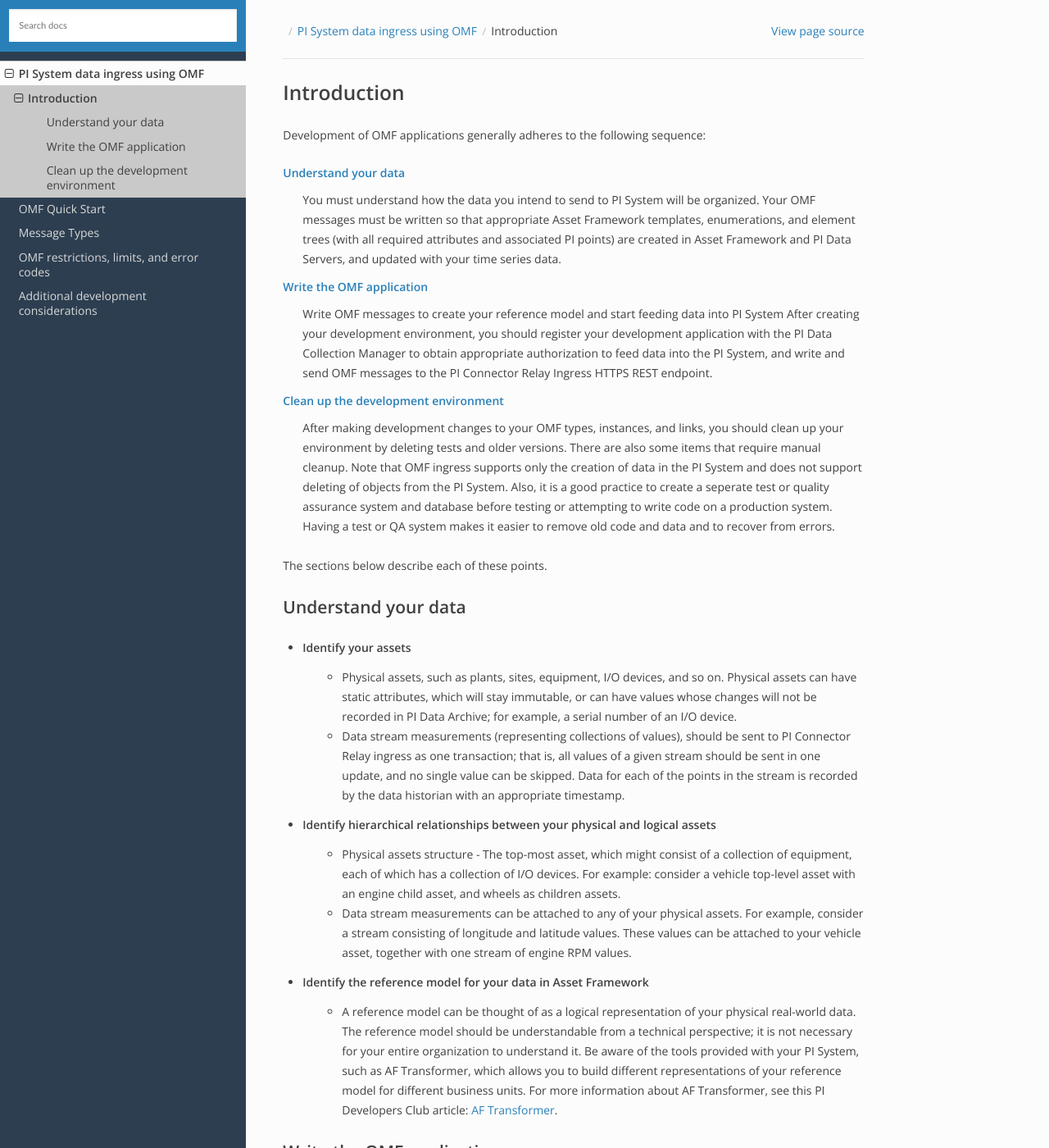
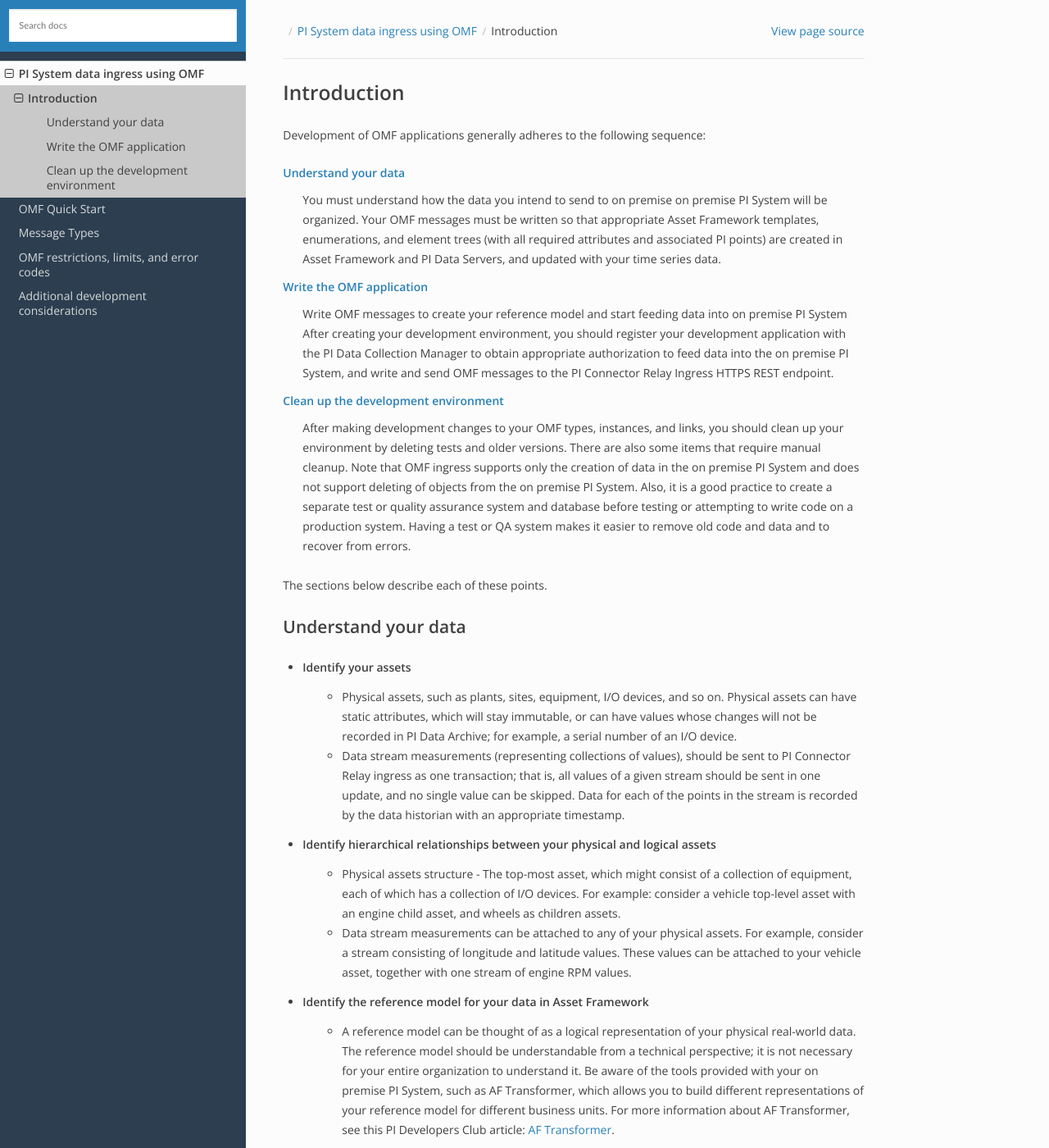
Before and after one commit to osisoft/OMF-Developer-Companion-Guide, a Sphinx documentation site: the page built from docs/OMF_Before.rst, in a window 1280 px wide and 1400 px high. Shown: the whole window at 82% size. Built offline with Sphinx 7.4.7 and the Read the Docs theme 2.0.0, drawn with Linux system fonts in a browser that asks for light colours; some of the changed text lies outside the part shown.

Commit message:
test commit

```diff
--- a/docs/OMF_Before.rst
+++ b/docs/OMF_Before.rst
@@ -4,23 +4,23 @@
 Development of OMF applications generally adheres to the following sequence:
 
 `Understand your data`_
-  You must understand how the data you intend to send to PI System will be organized.
+  You must understand how the data you intend to send to on premise on premise PI System will be organized.
   Your OMF messages must be written so that appropriate Asset Framework templates, enumerations, and element
   trees (with all required attributes
   and associated PI points) are created in Asset Framework and PI Data Servers, and updated with your time series data.
 
 `Write the OMF application`_
-  Write OMF messages to create your reference model and start feeding data into PI System
+  Write OMF messages to create your reference model and start feeding data into on premise PI System
   After creating your development environment, you should register your development application
-  with the  PI Data Collection Manager to obtain appropriate authorization to feed data into the PI System,
+  with the  PI Data Collection Manager to obtain appropriate authorization to feed data into the on premise PI System,
   and write and send OMF messages to the PI Connector Relay Ingress HTTPS REST endpoint.
 
 `Clean up the development environment`_
   After making development changes to your OMF types, instances, and links, you should clean up your environment
   by deleting tests and older versions. There are also some items that require manual cleanup. Note that OMF
   ingress supports only
-  the creation of data in the PI System and does not support deleting of objects from the PI System. Also, it is a
-  good practice to create a seperate test or quality assurance system and database before testing or
+  the creation of data in the on premise PI System and does not support deleting of objects from the on premise PI System. Also, it is a
+  good practice to create a separate test or quality assurance system and database before testing or
   attempting to write code on a production system. Having a test or QA system makes it easier to remove old
   code and data and to recover from errors.
 
@@ -50,7 +50,7 @@
 * Identify the reference model for your data in Asset Framework
    *  A reference model can be thought of as a logical representation of your physical real-world data. The reference model
       should be understandable from a technical perspective; it is not necessary for your entire organization to understand
-      it. Be aware of the tools provided with your PI System, such as AF Transformer, which allows
+      it. Be aware of the tools provided with your on premise PI System, such as AF Transformer, which allows
       you to build different representations of your reference model for different business units. For more information about
       AF Transformer, see this PI Developers Club article: `AF Transformer
       <https://pisquare.osisoft.com/community/developers-club/blog/2018/02/15/welcome-to-our-newest-utility-af-transformer>`_.
@@ -88,7 +88,7 @@
 Clean up the development environment
 ------------------------------------
 
-In OMF applications, type and container definitions and their representations in PI System are immutable; that is, you cannot
+In OMF applications, type and container definitions and their representations in on premise PI System are immutable; that is, you cannot
 change the properties of a type after it has been sent to the PI Connector Relay ingress endpoint.
 The same is true for instances of these types (assets and containers), and linkage between them. After you
 create instances of these types and link them together by sending container and data messages to
@@ -128,9 +128,9 @@
 1. PI Connector Relay temporary cache location.
    Stop the PI Connector Relay process. By default, if not chosen during the PI Connector Relay setup, temporary data will be stored in
    ``%ProgramData%\OSIsoft\Tau\Relay.ConnectorHost``. Delete this folder.
-   Deleting this folder removes all cache entires for all producers.
+   Deleting this folder removes all cache entries for all producers.
 
-2. The Asset Framework Database that you use to create your Asset Framework asset structure. Using PI System Explorer,
+2. The Asset Framework Database that you use to create your Asset Framework asset structure. Using on premise PI System Explorer,
    perform the following:
 
    a.  In the Navigator pane, open Library, expand Templates/Element Templates, and delete all templates with names starting with "OMF".
@@ -141,7 +141,7 @@
    d.  Check in your changes.
 
 3. PI Data Archive PI points that were created after the container data values were sent.
-   In the PI System Management Tool, open Points/Point Builder. Search for and delete all PI tags that have names starting with
+   In the on premise PI System Management Tool, open Points/Point Builder. Search for and delete all PI tags that have names starting with
    your OMF application registration name.
 
  **When to clean up**
```
Also changed, not shown: other parts of docs/OMF_Before.rst (+1 -1 lines).
